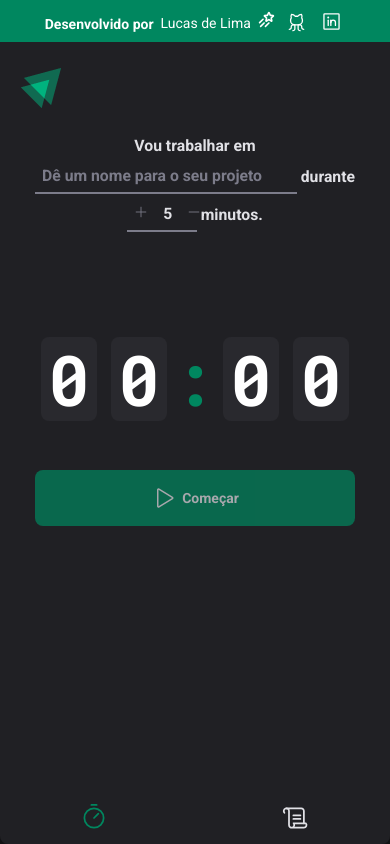
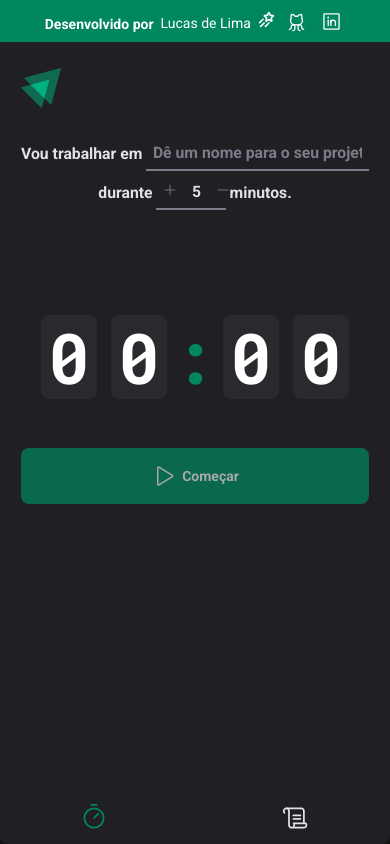
Before and after one commit to Aszurar/igniteTimer, a React (Vite) app: page / in a window 390 px wide. Built offline with nearby package versions, Linux system fonts and the light colour scheme; the HTML template or start-up script is replaced by a standard one.

Commit message:
📱 Update padding in HomeContainer for mobile view 📱

```diff
--- a/src/pages/Home/styles.ts
+++ b/src/pages/Home/styles.ts
@@ -13,7 +13,7 @@ export const HomeContainer = styled.main`
   justify-content: center;
 
   @media (max-width: 640px) {
-    padding: 2rem 1rem;
+    padding: 2rem 0;
     height: 100%;
     justify-content: start;
   }
```
